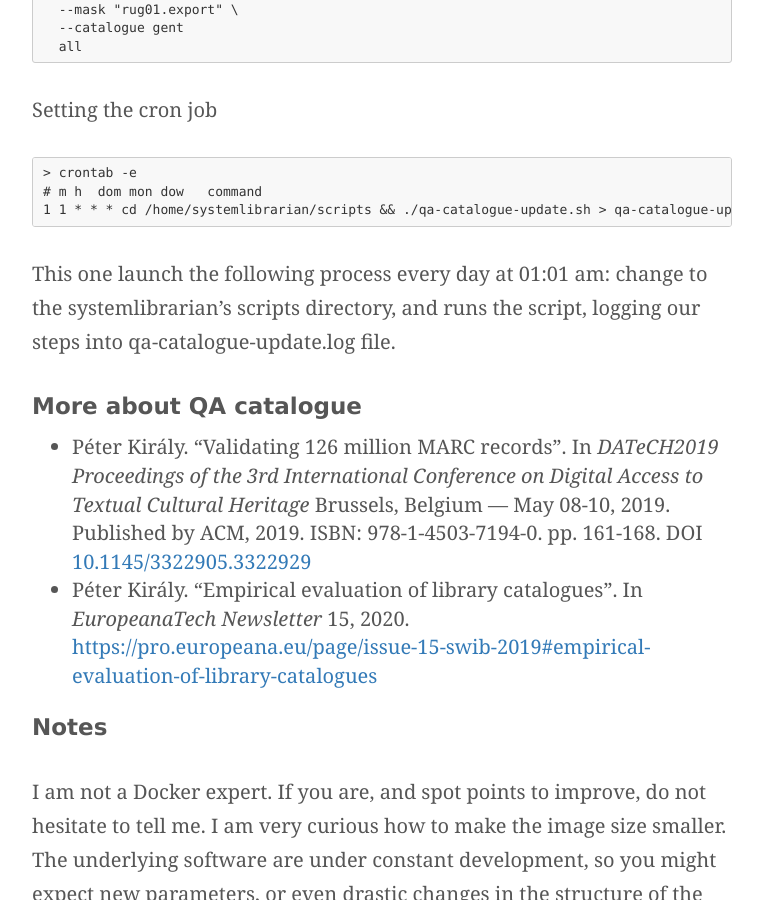
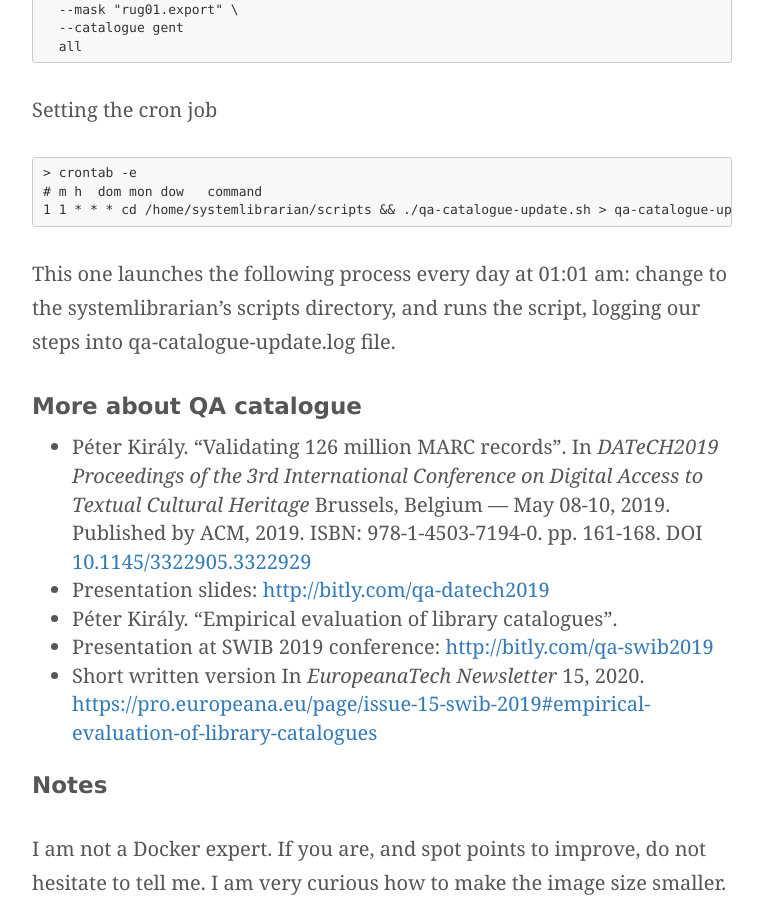
Before and after one commit to pkiraly/pkiraly.github.io, a Jekyll site: the page built from _posts/2020-05-31-running-with-docker.md, in a window 1280 px wide and 900 px high, scrolled down 7506 px. Shown: the whole window, without its empty margins (258-1021 px from the left). Built offline with Jekyll 4.4.1, drawn with Linux system fonts in a browser that asks for light colours; nearby versions of some CDN libraries; some web fonts are replaced; comment, search, counter and statistics services are not loaded.

Commit message:
Update cron description

````diff
--- a/_posts/2020-05-31-running-with-docker.md
+++ b/_posts/2020-05-31-running-with-docker.md
@@ -199,12 +199,15 @@ Setting the cron job
 1 1 * * * cd /home/systemlibrarian/scripts && ./qa-catalogue-update.sh > qa-catalogue-update.log
 ```
 
-This one launch the following process every day at 01:01 am: change to the systemlibrarian's scripts directory, and runs the script, logging our steps into qa-catalogue-update.log file.
+This one launches the following process every day at 01:01 am: change to the systemlibrarian's scripts directory, and runs the script, logging our steps into qa-catalogue-update.log file.
 
 ## More about QA catalogue
 
 * Péter Király. “Validating 126 million MARC records”. In *DATeCH2019 Proceedings of the 3rd International Conference on Digital Access to Textual Cultural Heritage* Brussels, Belgium — May 08-10, 2019. Published by ACM, 2019. ISBN: 978-1-4503-7194-0. pp. 161-168. DOI [10.1145/3322905.3322929](https://doi.org/10.1145/3322905.3322929)
-* Péter Király. "Empirical evaluation of library catalogues". In *EuropeanaTech Newsletter* 15, 2020. [https://pro.europeana.eu/page/issue-15-swib-2019#empirical-evaluation-of-library-catalogues](https://pro.europeana.eu/page/issue-15-swib-2019#empirical-evaluation-of-library-catalogues)
+ * Presentation slides: [http://bitly.com/qa-datech2019](http://bitly.com/qa-datech2019)
+* Péter Király. "Empirical evaluation of library catalogues".
+ * Presentation at SWIB 2019 conference: [http://bitly.com/qa-swib2019](http://bitly.com/qa-swib2019)
+ * Short written version In *EuropeanaTech Newsletter* 15, 2020. [https://pro.europeana.eu/page/issue-15-swib-2019#empirical-evaluation-of-library-catalogues](https://pro.europeana.eu/page/issue-15-swib-2019#empirical-evaluation-of-library-catalogues)
 
 ## Notes
 
````
